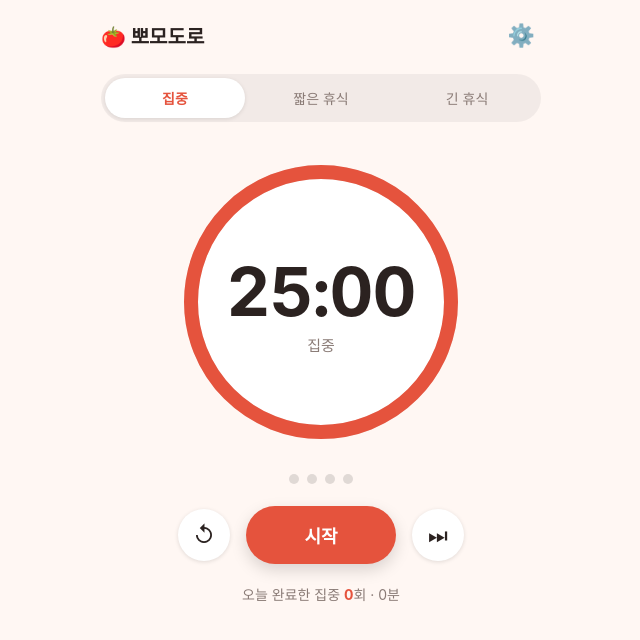
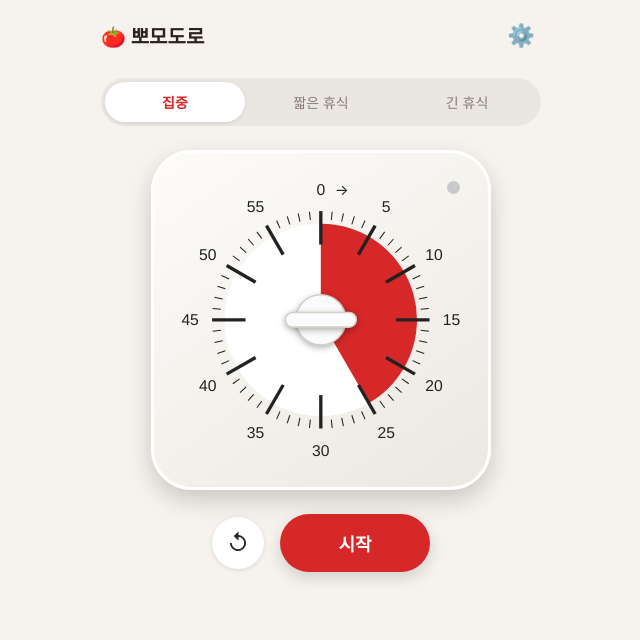
Before and after one commit to Sejun-20/pomodoro_app, a React (Vite) app: page / in a window 1280 px wide. Shown: the top 640 px of the page, without its empty margins (319-959 px from the left). Built offline with nearby package versions, Linux system fonts and the light colour scheme.

Commit message:
feat: 타임타이머 스타일 다이얼, 수동 시작만 허용, 휴식 종료 진동
Co-Authored-By: Claude Sonnet 5.5 <noreply@anthropic.com>

```diff
--- a/src/App.tsx
+++ b/src/App.tsx
@@ -1,42 +1,53 @@
-import { useCallback, useEffect, useRef, useState } from "react";
+import { useEffect, useRef, useState } from "react";
 import {
   DEFAULT_SETTINGS,
-  loadLog,
+  MAX_MINUTES,
   loadSettings,
   loadTimer,
-  saveLog,
   saveSettings,
   saveTimer,
-  todayKey,
   type Mode,
   type Settings,
   type TimerState,
 } from "./storage";
-import { beep, unlockAudio, vibrate } from "./alert";
 
 const LABEL: Record<Mode, string> = { focus: "집중", short: "짧은 휴식", long: "긴 휴식" };
+const COLOR: Record<Mode, string> = { focus: "#d62828", short: "#2f9e8f", long: "#3b7dd8" };
 const minutes = (s: Settings, m: Mode) => s[m] * 60_000;
 
-function format(ms: number) {
-  const total = Math.max(0, Math.ceil(ms / 1000));
-  const m = Math.floor(total / 60);
-  const s = total % 60;
-  return `${String(m).padStart(2, "0")}:${String(s).padStart(2, "0")}`;
+const CX = 150;
+const CY = 150;
+const DISK = 92; // 색 부채꼴 반지름
+
+const polar = (r: number, deg: number) => {
+  const a = ((deg - 90) * Math.PI) / 180;
+  return [CX + r * Math.cos(a), CY + r * Math.sin(a)] as const;
+};
+
+/** 12시 방향에서 시계방향으로 남은 시간만큼 채운 부채꼴 (60분 = 360°) */
+function wedge(remainingMs: number) {
+  const deg = Math.min(MAX_MINUTES, Math.max(0, remainingMs / 60_000)) * 6;
+  if (deg <= 0) return null;
+  if (deg >= 360) return <circle cx={CX} cy={CY} r={DISK} className="wedge" />;
+  const [x, y] = polar(DISK, deg);
+  return (
+    <path
+      className="wedge"
+      d={`M${CX} ${CY} L${CX} ${CY - DISK} A${DISK} ${DISK} 0 ${deg > 180 ? 1 : 0} 1 ${x} ${y} Z`}
+    />
+  );
 }
 
 export default function App() {
   const [settings, setSettings] = useState<Settings>(loadSettings);
   const [timer, setTimer] = useState<TimerState>(() =>
-    loadTimer({ mode: "focus", running: false, endAt: null, remaining: minutes(loadSettings(), "focus"), cycle: 0 }),
+    loadTimer({ mode: "focus", running: false, endAt: null, remaining: minutes(loadSettings(), "focus") }),
   );
   const [now, setNow] = useState(Date.now());
-  const [log, setLog] = useState(loadLog);
   const [showSettings, setShowSettings] = useState(false);
   const wakeLock = useRef<WakeLockSentinel | null>(null);
 
-  const remaining = timer.running && timer.endAt ? timer.endAt - now : timer.remaining;
-  const total = minutes(settings, timer.mode);
-  const progress = Math.min(1, Math.max(0, 1 - remaining / total));
+  const remaining = timer.running && timer.endAt ? Math.max(0, timer.endAt - now) : timer.remaining;
 
   useEffect(() => saveTimer(timer), [timer]);
   useEffect(() => saveSettings(settings), [settings]);
@@ -48,38 +59,12 @@ export default function App() {
     return () => clearInterval(id);
   }, [timer.running]);
 
-  const switchTo = useCallback(
-    (mode: Mode, cycle: number, run: boolean): TimerState => {
-      const ms = minutes(settings, mode);
-      return { mode, cycle, running: run, endAt: run ? Date.now() + ms : null, remaining: ms };
-    },
-    [settings],
-  );
-
-  const afterFocus = useCallback(
-    (run: boolean) => {
-      const cycle = timer.cycle + 1;
-      return cycle >= settings.longEvery ? switchTo("long", 0, run) : switchTo("short", cycle, run);
-    },
-    [timer.cycle, settings.longEvery, switchTo],
-  );
-
-  // 종료 처리
+  // 종료: 0에서 멈춘 채 대기. 휴식이 끝났을 때만 진동. 다음 단계로 자동 전환/시작하지 않는다.
   useEffect(() => {
-    if (!timer.running || remaining > 0) return;
-    if (settings.sound) beep();
-    if (settings.vibrate) vibrate();
-    if (timer.mode === "focus") {
-      const key = todayKey();
-      const stored = loadLog();
-      const next = { ...stored, [key]: (stored[key] ?? 0) + 1 };
-      saveLog(next);
-      setLog(next);
-      setTimer(afterFocus(settings.autoStart));
-    } else {
-      setTimer(switchTo("focus", timer.cycle, settings.autoStart));
-    }
-  }, [remaining, timer, settings, switchTo, afterFocus]);
+    if (!timer.running || !timer.endAt || timer.endAt > now) return;
+    setTimer((t) => ({ ...t, running: false, endAt: null, remaining: 0 }));
+    if (timer.mode !== "focus" && settings.vibrate) navigator.vibrate?.([300, 150, 300, 150, 300]);
+  }, [now, timer.running, timer.endAt, timer.mode, settings.vibrate]);
 
   // 실행 중에는 화면이 꺼지지 않게 한다.
   useEffect(() => {
@@ -104,35 +89,34 @@ export default function App() {
     };
   }, [timer.running]);
 
-  useEffect(() => {
-    document.title = timer.running ? `${format(remaining)} · ${LABEL[timer.mode]}` : "뽀모도로 타이머";
-  }, [remaining, timer.running, timer.mode]);
+  const fresh = (mode: Mode, s = settings): TimerState => ({
+    mode,
+    running: false,
+    endAt: null,
+    remaining: minutes(s, mode),
+  });
 
   const toggle = () => {
-    unlockAudio();
-    setNow(Date.now());
-    setTimer((t) =>
-      t.running
-        ? { ...t, running: false, endAt: null, remaining: Math.max(0, (t.endAt ?? Date.now()) - Date.now()) }
-        : { ...t, running: true, endAt: Date.now() + t.remaining },
-    );
+    const t0 = Date.now();
+    setNow(t0);
+    setTimer((t) => {
+      if (t.running) return { ...t, running: false, endAt: null, remaining: Math.max(0, (t.endAt ?? t0) - t0) };
+      const ms = t.remaining > 0 ? t.remaining : minutes(settings, t.mode); // 0에서 시작하면 처음부터
+      return { ...t, running: true, endAt: t0 + ms, remaining: ms };
+    });
   };
-  const reset = () => setTimer(switchTo(timer.mode, timer.cycle, false));
-  const skip = () => setTimer(timer.mode === "focus" ? afterFocus(false) : switchTo("focus", timer.cycle, false));
-  const pick = (m: Mode) => setTimer(switchTo(m, timer.cycle, false));
+  const reset = () => setTimer(fresh(timer.mode));
+  const pick = (m: Mode) => setTimer(fresh(m));
 
   const applySettings = (s: Settings) => {
     setSettings(s);
-    // 정지 상태면 새 시간 설정을 바로 반영
     setTimer((t) => (t.running ? t : { ...t, remaining: s[t.mode] * 60_000 }));
   };
 
-  const R = 130;
-  const C = 2 * Math.PI * R;
-  const today = log[todayKey()] ?? 0;
+  const labels = Array.from({ length: 12 }, (_, i) => i * 5);
 
   return (
-    <main className={`app ${timer.mode}`}>
+    <main className="app" style={{ "--accent": COLOR[timer.mode] } as React.CSSProperties}>
       <header>
         <h1>🍅 뽀모도로</h1>
         <button className="icon" aria-label="설정" onClick={() => setShowSettings(true)}>
@@ -148,30 +132,32 @@ export default function App() {
         ))}
       </nav>
 
-      <section className="dial">
-        <svg viewBox="0 0 300 300">
-          <circle cx="150" cy="150" r={R} className="track" />
-          <circle
-            cx="150"
-            cy="150"
-            r={R}
-            className="bar"
-            strokeDasharray={C}
-            strokeDashoffset={C * progress}
-            transform="rotate(-90 150 150)"
-          />
+      <section className="timer-body" aria-label={`${LABEL[timer.mode]} 타이머`}>
+        <i className={`led ${timer.running ? "on" : ""}`} />
+        <svg viewBox="0 0 300 300" role="img" aria-label={`남은 시간 ${Math.ceil(remaining / 60000)}분`}>
+          <circle cx={CX} cy={CY} r={DISK} className="disk" />
+          {wedge(remaining)}
+          {Array.from({ length: 60 }, (_, i) => {
+            const major = i % 5 === 0;
+            const [x1, y1] = polar(major ? 72 : 96, i * 6);
+            const [x2, y2] = polar(104, i * 6);
+            return <line key={i} x1={x1} y1={y1} x2={x2} y2={y2} className={major ? "tick major" : "tick"} />;
+          })}
+          {labels.map((n) => {
+            const [x, y] = polar(125, n * 6);
+            return (
+              <text key={n} x={x} y={y} className="num" textAnchor="middle" dominantBaseline="central">
+                {n}
+              </text>
+            );
+          })}
+          <text x="170" y="26" className="arrow" textAnchor="middle" dominantBaseline="central">
+            →
+          </text>
+          <circle cx={CX} cy={CY} r="24" className="knob" />
+          <rect x="116" y="143" width="68" height="14" rx="7" className="knob" />
         </svg>
-        <div className="time">
-          <strong>{format(remaining)}</strong>
-          <span>{LABEL[timer.mode]}</span>
-        </div>
       </section>
-
-      <div className="dots" aria-label={`이번 사이클 ${timer.cycle}/${settings.longEvery}`}>
-        {Array.from({ length: settings.longEvery }, (_, i) => (
-          <i key={i} className={i < timer.cycle ? "on" : ""} />
-        ))}
-      </div>
 
       <div className="controls">
         <button className="sub" onClick={reset} aria-label="초기화">
@@ -180,14 +166,7 @@ export default function App() {
         <button className="main" onClick={toggle}>
           {timer.running ? "일시정지" : "시작"}
         </button>
-        <button className="sub" onClick={skip} aria-label="건너뛰기">
-          ⏭
-        </button>
       </div>
-
-      <p className="today">
-        오늘 완료한 집중 <b>{today}</b>회 · {today * settings.focus}분
-      </p>
 
       {showSettings && (
         <SettingsSheet settings={settings} onChange={applySettings} onClose={() => setShowSettings(false)} />
@@ -205,39 +184,37 @@ function SettingsSheet({
   onChange: (s: Settings) => void;
   onClose: () => void;
 }) {
-  const num = (key: "focus" | "short" | "long" | "longEvery", label: string, max: number) => (
+  const num = (key: "focus" | "short" | "long", label: string) => (
     <label className="row">
       <span>{label}</span>
       <input
         type="number"
         inputMode="numeric"
         min={1}
-        max={max}
+        max={MAX_MINUTES}
         value={settings[key]}
         onChange={(e) => {
-          const v = Math.min(max, Math.max(1, Math.floor(Number(e.target.value)) || 1));
+          const v = Math.min(MAX_MINUTES, Math.max(1, Math.floor(Number(e.target.value)) || 1));
           onChange({ ...settings, [key]: v });
         }}
       />
-    </label>
-  );
-  const check = (key: "autoStart" | "sound" | "vibrate", label: string) => (
-    <label className="row">
-      <span>{label}</span>
-      <input type="checkbox" checked={settings[key]} onChange={(e) => onChange({ ...settings, [key]: e.target.checked })} />
     </label>
   );
   return (
     <div className="overlay" onClick={onClose}>
       <div className="sheet" onClick={(e) => e.stopPropagation()}>
         <h2>설정</h2>
-        {num("focus", "집중 (분)", 180)}
-        {num("short", "짧은 휴식 (분)", 60)}
-        {num("long", "긴 휴식 (분)", 120)}
-        {num("longEvery", "긴 휴식까지 집중 횟수", 12)}
-        {check("autoStart", "다음 단계 자동 시작")}
-        {check("sound", "종료 알림음")}
-        {check("vibrate", "종료 진동 (안드로이드)")}
+        {num("focus", "집중 (분, 최대 60)")}
+        {num("short", "짧은 휴식 (분)")}
+        {num("long", "긴 휴식 (분)")}
+        <label className="row">
+          <span>휴식 종료 진동</span>
+          <input
+            type="checkbox"
+            checked={settings.vibrate}
+            onChange={(e) => onChange({ ...settings, vibrate: e.target.checked })}
+          />
+        </label>
         <div className="sheet-actions">
           <button className="sub-text" onClick={() => onChange(DEFAULT_SETTINGS)}>
             기본값으로
--- a/src/alert.ts
+++ /dev/null
@@ -1,33 +0,0 @@
-let ctx: AudioContext | null = null;
-
-/** iOS는 사용자 제스처 안에서 AudioContext를 깨워야 소리가 난다. */
-export function unlockAudio() {
-  try {
-    ctx ??= new AudioContext();
-    if (ctx.state === "suspended") void ctx.resume();
-  } catch {
-    /* 미지원 */
-  }
-}
-
-export function beep() {
-  const c = ctx;
-  if (!c) return;
-  const now = c.currentTime;
-  [0, 0.25, 0.5].forEach((offset) => {
-    const osc = c.createOscillator();
-    const gain = c.createGain();
-    osc.type = "sine";
-    osc.frequency.value = 880;
-    gain.gain.setValueAtTime(0.0001, now + offset);
-    gain.gain.exponentialRampToValueAtTime(0.4, now + offset + 0.02);
-    gain.gain.exponentialRampToValueAtTime(0.0001, now + offset + 0.2);
-    osc.connect(gain).connect(c.destination);
-    osc.start(now + offset);
-    osc.stop(now + offset + 0.22);
-  });
-}
-
-export function vibrate() {
-  navigator.vibrate?.([200, 100, 200, 100, 200]);
-}
--- a/src/index.css
+++ b/src/index.css
@@ -1,19 +1,17 @@
 :root {
-  --accent: #e5533d;
-  --bg: #fff7f3;
+  --accent: #d62828;
+  --bg: #f6f3ee;
   --ink: #2b2220;
   --muted: #8a7b76;
   --card: #fff;
 }
-.app.short { --accent: #2f9e8f; --bg: #f1faf8; }
-.app.long { --accent: #3b7dd8; --bg: #f2f6fd; }
 
 * { box-sizing: border-box; -webkit-tap-highlight-color: transparent; }
 html, body { margin: 0; height: 100%; }
 body {
   font-family: -apple-system, BlinkMacSystemFont, "Apple SD Gothic Neo", "Noto Sans KR", system-ui, sans-serif;
   color: var(--ink);
-  background: #fff7f3;
+  background: #f6f3ee;
 }
 button { font: inherit; border: 0; cursor: pointer; color: inherit; background: none; }
 
@@ -26,8 +24,7 @@ button { font: inherit; border: 0; cursor: pointer; color: inherit; background:
   display: flex;
   flex-direction: column;
   align-items: center;
-  gap: 20px;
-  transition: background .3s;
+  gap: 24px;
 }
 header { width: 100%; display: flex; justify-content: space-between; align-items: center; }
 h1 { font-size: 20px; margin: 0; }
@@ -37,24 +34,30 @@ h1 { font-size: 20px; margin: 0; }
 .tabs button { flex: 1; padding: 10px 0; border-radius: 999px; font-size: 14px; color: var(--muted); }
 .tabs button.active { background: var(--card); color: var(--accent); font-weight: 700; box-shadow: 0 1px 4px rgba(0,0,0,.1); }
 
-.dial { position: relative; width: min(300px, 80vw); aspect-ratio: 1; margin-top: 8px; }
-.dial svg { width: 100%; height: 100%; }
-.track { fill: var(--card); stroke: rgba(0,0,0,.07); stroke-width: 14; }
-.bar { fill: none; stroke: var(--accent); stroke-width: 14; stroke-linecap: round; transition: stroke-dashoffset .25s linear; }
-.time { position: absolute; inset: 0; display: flex; flex-direction: column; align-items: center; justify-content: center; }
-.time strong { font-size: clamp(48px, 16vw, 68px); font-variant-numeric: tabular-nums; letter-spacing: -1px; }
-.time span { color: var(--muted); font-size: 15px; margin-top: 2px; }
-
-.dots { display: flex; gap: 8px; min-height: 12px; }
-.dots i { width: 10px; height: 10px; border-radius: 50%; background: rgba(0,0,0,.12); }
-.dots i.on { background: var(--accent); }
+.timer-body {
+  position: relative;
+  width: min(340px, 88vw);
+  aspect-ratio: 1;
+  background: linear-gradient(145deg, #fdfcf9, #ebe8e1);
+  border-radius: 12%;
+  box-shadow: 0 10px 24px rgba(0,0,0,.18), inset 0 0 0 3px #fff;
+  padding: 3%;
+}
+.timer-body svg { width: 100%; height: 100%; display: block; }
+.disk { fill: #fff; }
+.wedge { fill: var(--accent); }
+.tick { stroke: #222; stroke-width: 1; }
+.tick.major { stroke-width: 3.2; }
+.num { font-size: 15px; font-weight: 500; fill: #222; font-family: Helvetica, Arial, sans-serif; }
+.arrow { font-size: 14px; fill: #222; }
+.knob { fill: #fbfbfb; stroke: #d4d0c8; stroke-width: 1.5; filter: drop-shadow(0 2px 3px rgba(0,0,0,.3)); }
+.led { position: absolute; top: 9%; right: 9%; width: 4%; aspect-ratio: 1; border-radius: 50%; background: #c8c8c8; }
+.led.on { background: #26d44a; box-shadow: 0 0 6px #26d44a; }
 
 .controls { display: flex; align-items: center; gap: 16px; }
 .main { background: var(--accent); color: #fff; font-weight: 700; font-size: 18px; padding: 16px 44px; border-radius: 999px; min-width: 150px; box-shadow: 0 6px 16px rgba(0,0,0,.15); }
 .sub { width: 52px; height: 52px; border-radius: 50%; background: var(--card); font-size: 22px; box-shadow: 0 1px 4px rgba(0,0,0,.12); }
 .sub-text { color: var(--muted); padding: 12px 8px; }
-.today { color: var(--muted); margin: 0; font-size: 14px; }
-.today b { color: var(--accent); }
 
 .overlay { position: fixed; inset: 0; background: rgba(0,0,0,.4); display: flex; align-items: flex-end; justify-content: center; z-index: 10; }
 .sheet { background: var(--card); width: 100%; max-width: 480px; border-radius: 20px 20px 0 0; padding: 20px 20px max(20px, env(safe-area-inset-bottom)); }
--- a/src/storage.ts
+++ b/src/storage.ts
@@ -1,22 +1,18 @@
 export type Mode = "focus" | "short" | "long";
 
 export interface Settings {
-  focus: number; // 분
+  focus: number; // 분 (다이얼이 60분 기준이라 최대 60)
   short: number;
   long: number;
-  longEvery: number; // N회 집중마다 긴 휴식
-  autoStart: boolean;
-  sound: boolean;
-  vibrate: boolean;
+  vibrate: boolean; // 휴식 종료 시 진동
 }
+
+export const MAX_MINUTES = 60;
 
 export const DEFAULT_SETTINGS: Settings = {
   focus: 25,
   short: 5,
   long: 15,
-  longEvery: 4,
-  autoStart: false,
-  sound: true,
   vibrate: true,
 };
 
@@ -25,12 +21,9 @@ export interface TimerState {
   running: boolean;
   endAt: number | null; // 실행 중일 때 종료 시각(ms)
   remaining: number; // 정지 중일 때 남은 시간(ms)
-  cycle: number; // 현재 사이클에서 완료한 집중 횟수
 }
 
-export type DayLog = Record<string, number>; // YYYY-MM-DD -> 완료한 집중 횟수
-
-function load<T>(key: string, fallback: T): T {
+function load<T extends object>(key: string, fallback: T): T {
   try {
     const raw = localStorage.getItem(key);
     return raw ? { ...fallback, ...JSON.parse(raw) } : fallback;
@@ -47,15 +40,14 @@ function save(key: string, value: unknown) {
   }
 }
 
-export const loadSettings = () => load("pomo.settings", DEFAULT_SETTINGS);
+export function loadSettings(): Settings {
+  const s = load("pomo.settings", DEFAULT_SETTINGS);
+  const clamp = (n: number) => Math.min(MAX_MINUTES, Math.max(1, Number(n) || 1));
+  return { focus: clamp(s.focus), short: clamp(s.short), long: clamp(s.long), vibrate: !!s.vibrate };
+}
 export const saveSettings = (s: Settings) => save("pomo.settings", s);
-export const loadTimer = (fallback: TimerState) => load("pomo.timer", fallback);
+export const loadTimer = (fallback: TimerState): TimerState => {
+  const t = load("pomo.timer", fallback);
+  return { mode: t.mode, running: t.running, endAt: t.endAt, remaining: t.remaining };
+};
 export const saveTimer = (t: TimerState) => save("pomo.timer", t);
-export const loadLog = () => load<DayLog>("pomo.log", {});
-export const saveLog = (l: DayLog) => save("pomo.log", l);
-
-export const todayKey = () => {
-  const d = new Date();
-  const p = (n: number) => String(n).padStart(2, "0");
-  return `${d.getFullYear()}-${p(d.getMonth() + 1)}-${p(d.getDate())}`;
-};
```
